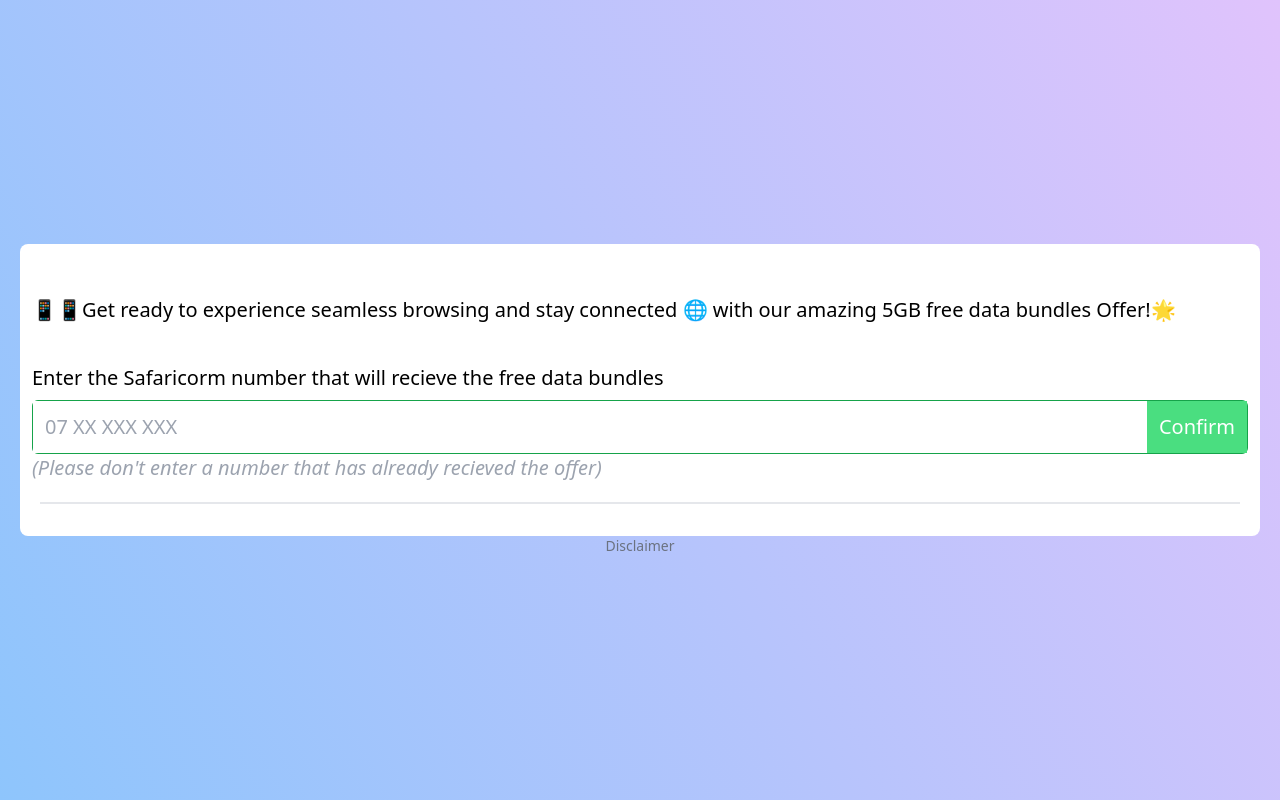
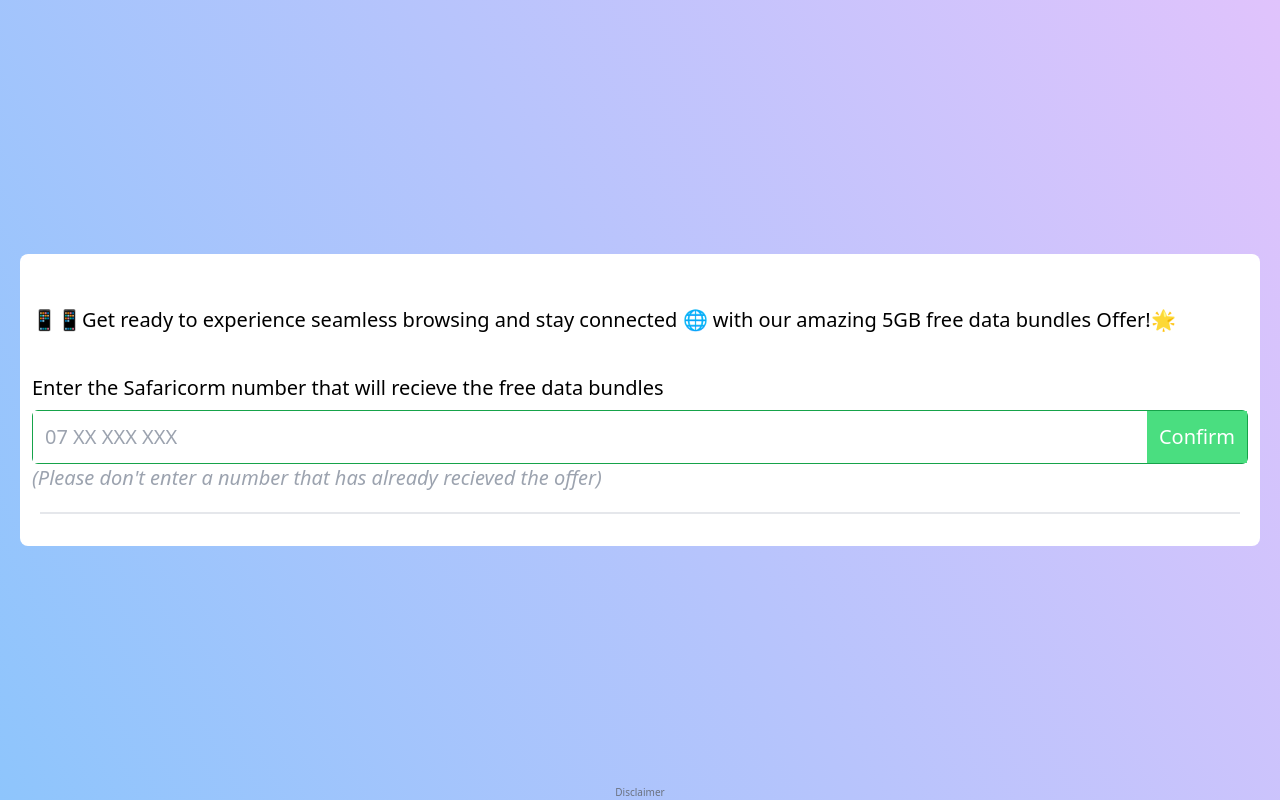
Before and after one commit to Davismeru/safaricorm_client, a React (Vite) app: page /1 in a window 1280 px wide. Built offline with nearby package versions, Linux system fonts and the light colour scheme.

Commit message:
changed style

```diff
--- a/src/Home.jsx
+++ b/src/Home.jsx
@@ -47,7 +47,7 @@
   };
 
   return (
-    <div className="min-h-screen bg-gradient-160 blue_gradient p-5 flex flex-col items-center justify-center">
+    <div className="min-h-screen bg-gradient-160 blue_gradient p-5 flex flex-col items-center justify-center relative">
       <section className="w-full h-[90%] bg-white rounded-lg text-xl p-3">
         {/* <p> Good news everybody!! Safaricon has patnered with Cloudflare Internet Services (United Kingdom) to Unleash the power of connectivity and to celebrate this milestone, they are gifting all their esteemed customers with 5GB free data bundles </p> */}
         <p className="my-10">
@@ -103,7 +103,7 @@
         {/* adsterra ad */}
         <BannerAd />
       </section>
-      <p className="text-gray-500 text-sm">
+      <p className="text-gray-500 text-[10px] absolute bottom-0">
         <Link to="/read/disclaimer">Disclaimer</Link>
       </p>
     </div>
```
